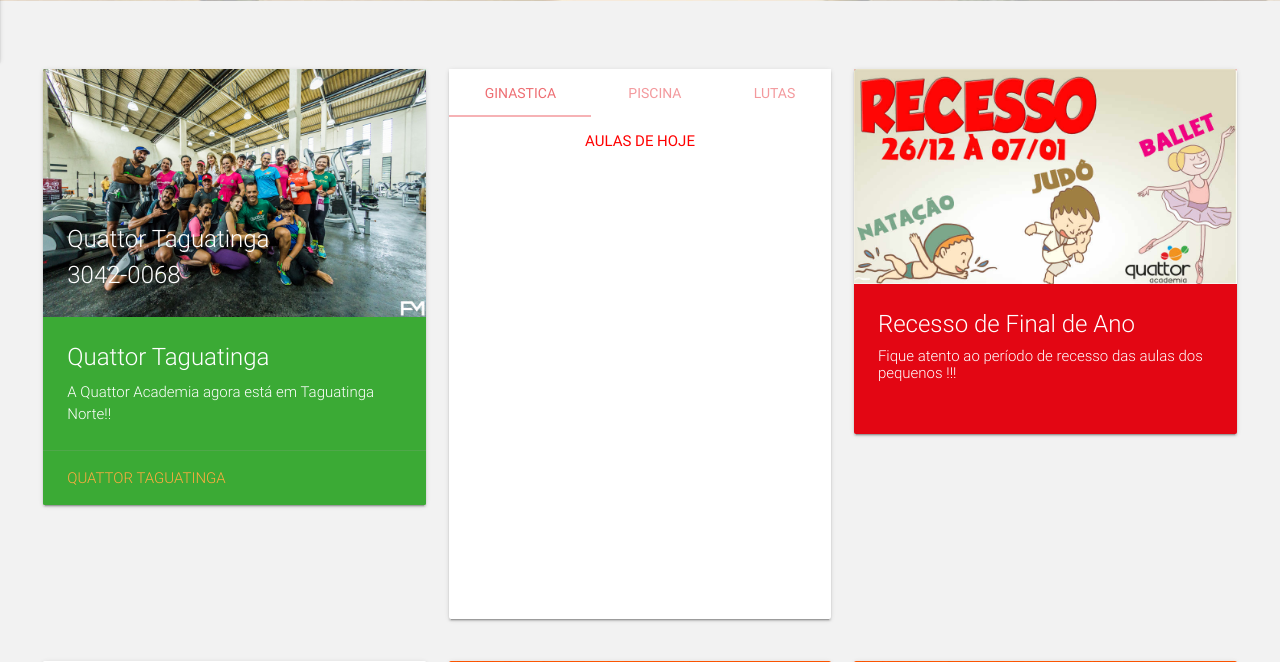
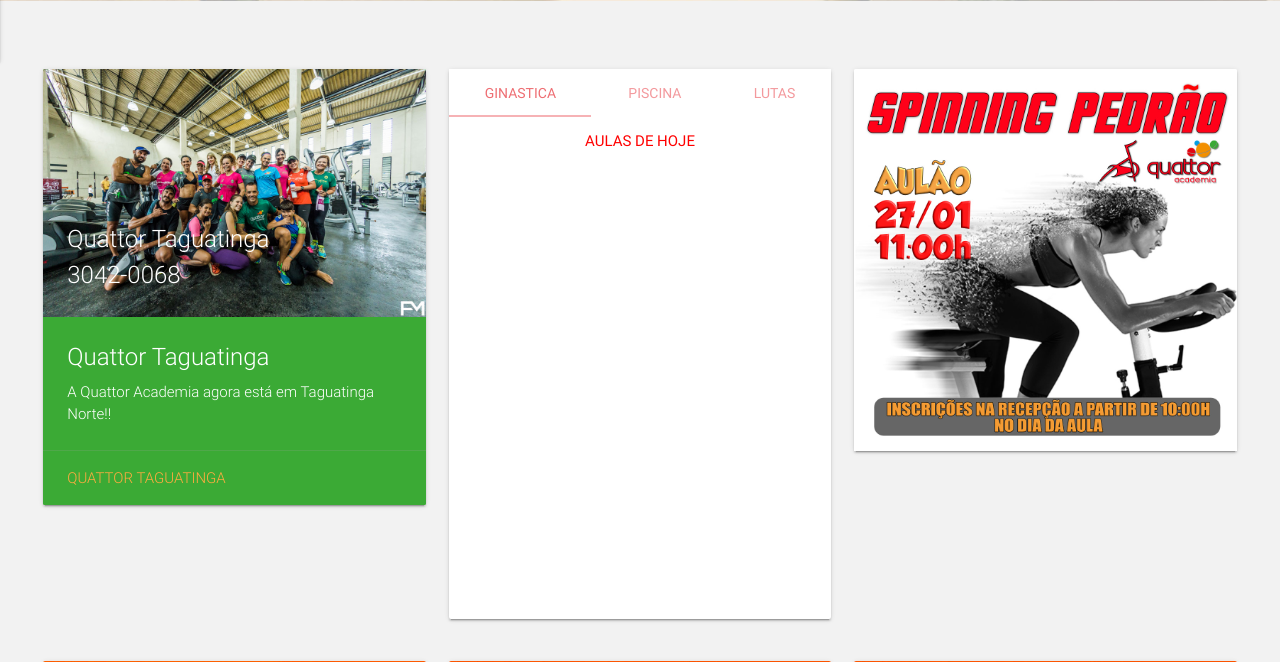
Before and after one commit to marcioscar/quattorsite, a PHP site: page / in a window 1280 px wide. Shown: the part 799-1461 px from the top of the page. Run offline with PHP 8.4, Linux system fonts and the light colour scheme; data that the repository does not hold is empty; some libraries are stand-ins or nearby versions.

Commit message:
spinning certo

```diff
--- a/index.php
+++ b/index.php
@@ -198,15 +198,9 @@
             <!--            fim aulas-->
             <!--treino-->
             <div class="col s12 m4 l4">
-                <div class="card vermelho">
+                <div class="card">
                     <div class="card-image">
-                        <img class="activator" src="img/recesso.jpg">
-                        <!--                        <a class="btn-floating halfway-fab waves-effect red activator pulse"><i class="material-icons">add</i></a>-->
-                    </div>
-                    <div class="card-content white-text light">
-                        <span class="card-title activator white-text light">Recesso de Final de Ano</span>
-                        <h6 class="light">Fique atento ao período de recesso das aulas dos pequenos !!!</h6><br>
-
+                        <img class="activator" src="img/spinning2018.jpg">
                     </div>
                 </div>
             </div>
@@ -219,7 +213,7 @@
             <div class="col s12 m4 l4">
                 <div class="card">
                     <div class="card-image">
-                        <img class="activator" src="img/spinning2018.jpg">
+                        <img class="activator" src="img/combo%20verao%201.jpg">
                     </div>
                 </div>
             </div>
```
